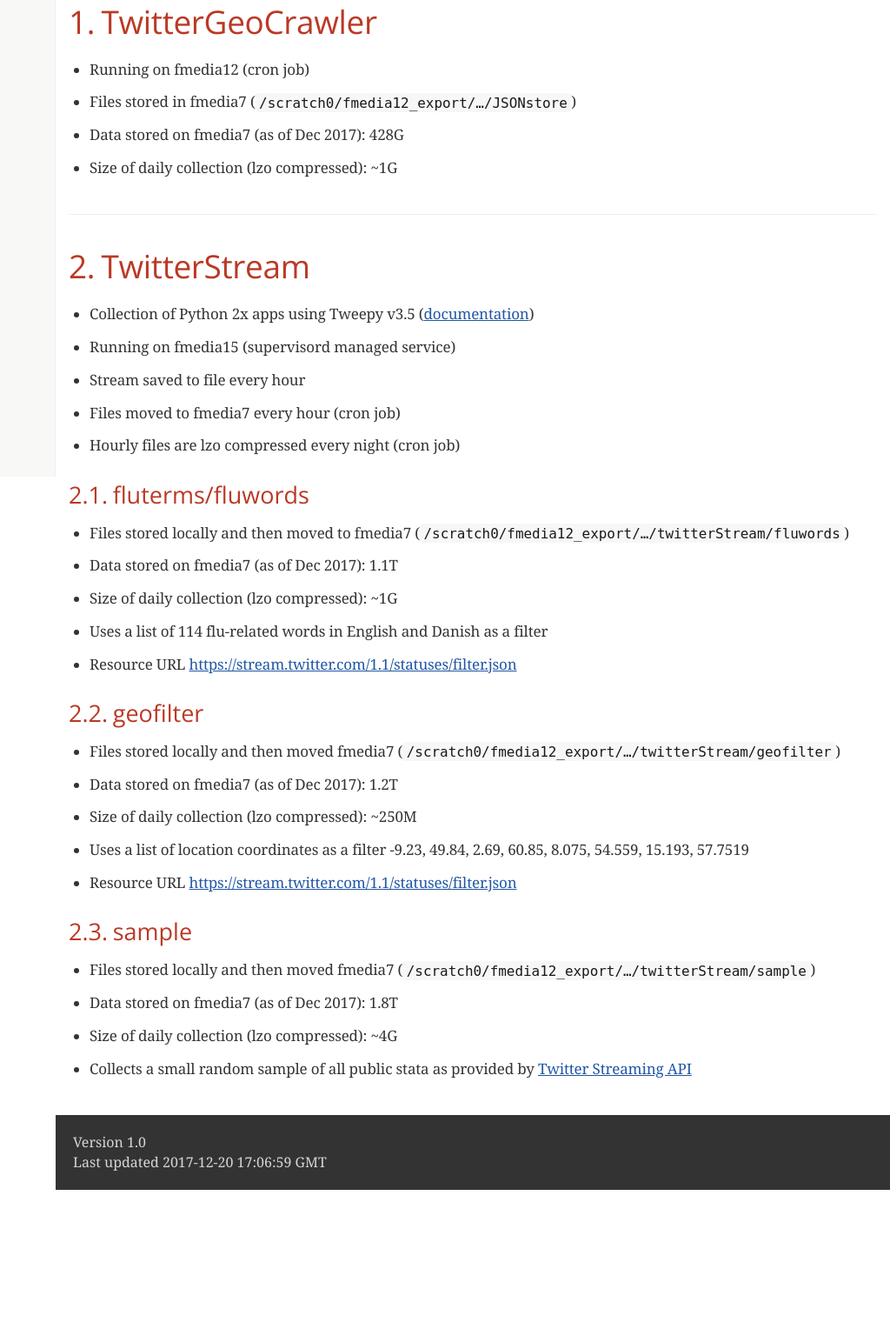
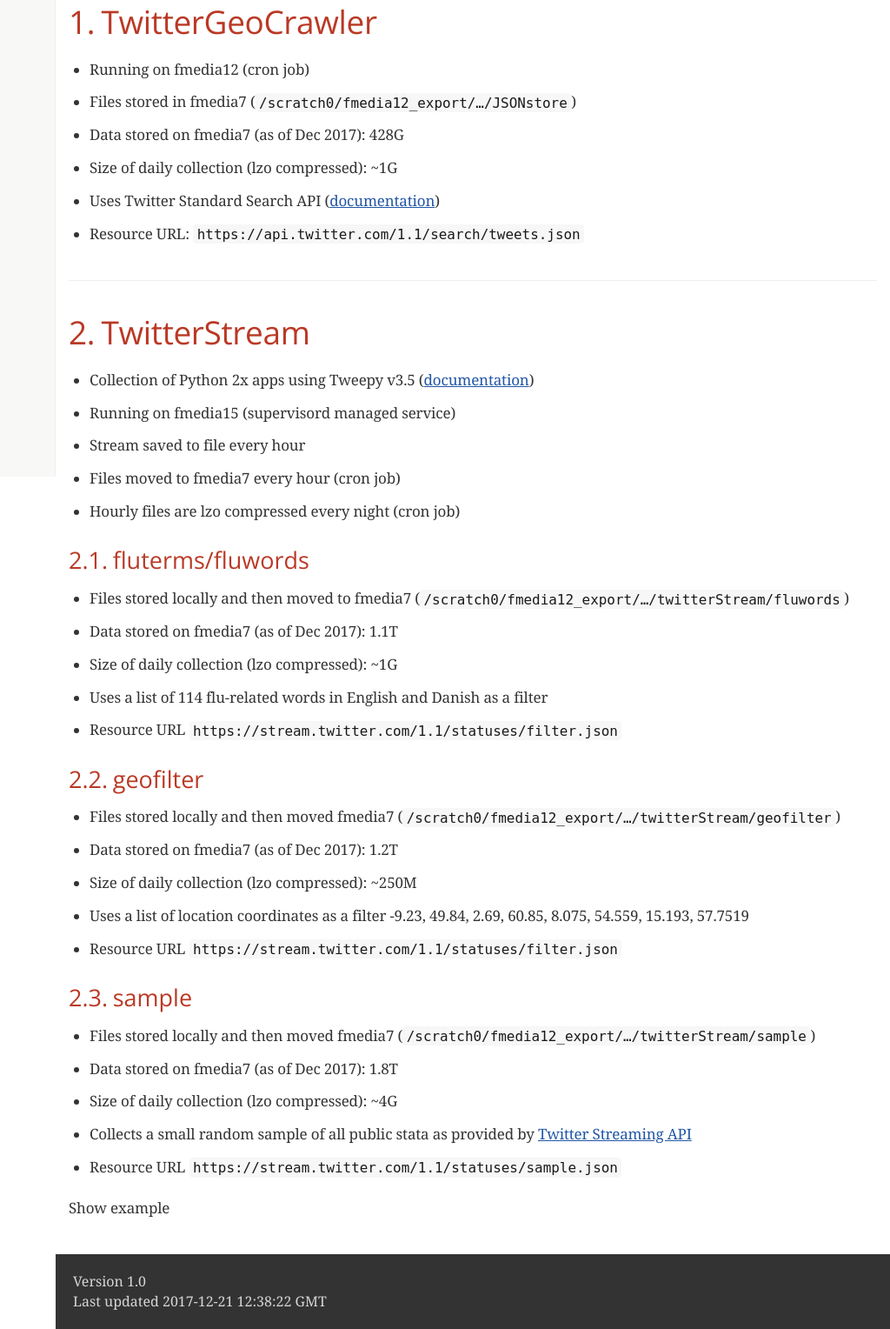
Before and after one commit to UCL/fm-data-spec, a plain HTML site: page docs/index.html in a window 1280 px wide. Shown: the part 252-1780 px from the top of the page at 87% size, without its empty margins (256-1280 px from the left). Before the commit the page ends 1620 px from the top, so only its background shows below. Drawn offline with nearby package versions, Linux system fonts and the light colour scheme; a web font is replaced by a local one.

Commit message:
Updated resource URLs for all applications

```diff
--- a/docs/index.html
+++ b/docs/index.html
@@ -471,6 +471,12 @@ body.book #toc,body.book #preamble,body.book h1.sect0,body.book .sect1>h2{page-b
 <li>
 <p>Size of daily collection (lzo compressed): ~1G</p>
 </li>
+<li>
+<p>Uses Twitter Standard Search API (<a href="https://developer.twitter.com/en/docs/tweets/search/api-reference/get-search-tweets.html">documentation</a>)</p>
+</li>
+<li>
+<p>Resource URL: <code>https://api.twitter.com/1.1/search/tweets.json</code></p>
+</li>
 </ul>
 </div>
 <script src="https://gist.github.com/david-guzman/9294ca938055bb7bbf1357a897d2e549.js"></script>
@@ -515,7 +521,7 @@ body.book #toc,body.book #preamble,body.book h1.sect0,body.book .sect1>h2{page-b
 <p>Uses a list of 114 flu-related words in English and Danish as a filter</p>
 </li>
 <li>
-<p>Resource URL <a href="https://stream.twitter.com/1.1/statuses/filter.json" class="bare">https://stream.twitter.com/1.1/statuses/filter.json</a></p>
+<p>Resource URL <code>https://stream.twitter.com/1.1/statuses/filter.json</code></p>
 </li>
 </ul>
 </div>
@@ -538,7 +544,7 @@ body.book #toc,body.book #preamble,body.book h1.sect0,body.book .sect1>h2{page-b
 <p>Uses a list of location coordinates as a filter -9.23, 49.84, 2.69, 60.85, 8.075, 54.559, 15.193, 57.7519</p>
 </li>
 <li>
-<p>Resource URL <a href="https://stream.twitter.com/1.1/statuses/filter.json" class="bare">https://stream.twitter.com/1.1/statuses/filter.json</a></p>
+<p>Resource URL <code>https://stream.twitter.com/1.1/statuses/filter.json</code></p>
 </li>
 </ul>
 </div>
@@ -560,9 +566,15 @@ body.book #toc,body.book #preamble,body.book h1.sect0,body.book .sect1>h2{page-b
 <li>
 <p>Collects a small random sample of all public stata as provided by <a href="https://developer.twitter.com/en/docs/tweets/sample-realtime/api-reference/get-statuses-sample">Twitter Streaming API</a></p>
 </li>
+<li>
+<p>Resource URL <code>https://stream.twitter.com/1.1/statuses/sample.json</code></p>
+</li>
 </ul>
 </div>
+<p class="expand" id="expand-sample">Show example</p>
+<div class="expandable" id="expandable-sample">
 <script src="https://gist.github.com/david-guzman/65d8c604b9b4f418d6d52051c3c9b905.js"></script>
+</div>
 </div>
 </div>
 </div>
@@ -570,7 +582,7 @@ body.book #toc,body.book #preamble,body.book h1.sect0,body.book .sect1>h2{page-b
 <div id="footer">
 <div id="footer-text">
 Version 1.0<br>
-Last updated 2017-12-20 17:06:59 GMT
+Last updated 2017-12-21 12:38:22 GMT
 </div>
 </div>
 </body>
```
Also changed, not shown: docs/twitter/fluwords.html (+2 -2 lines), docs/twitter/geocrawler.html (+7 -1 lines), docs/twitter/geofilter.html (+2 -2 lines), docs/twitter/sample.html (+7 -1 lines), 4 other files.
